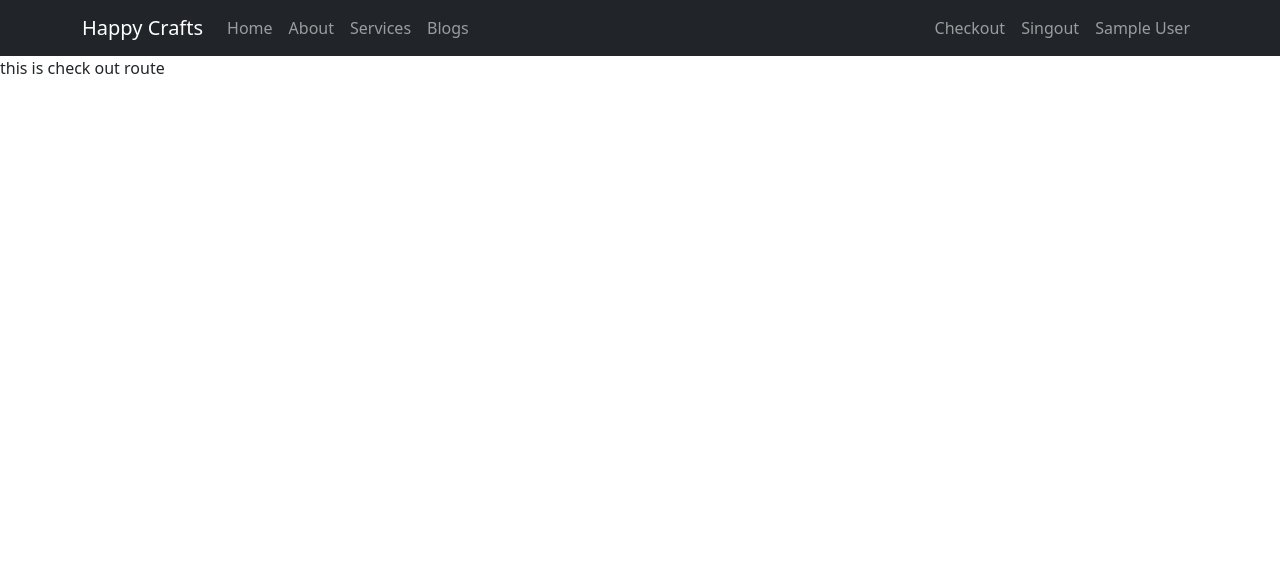
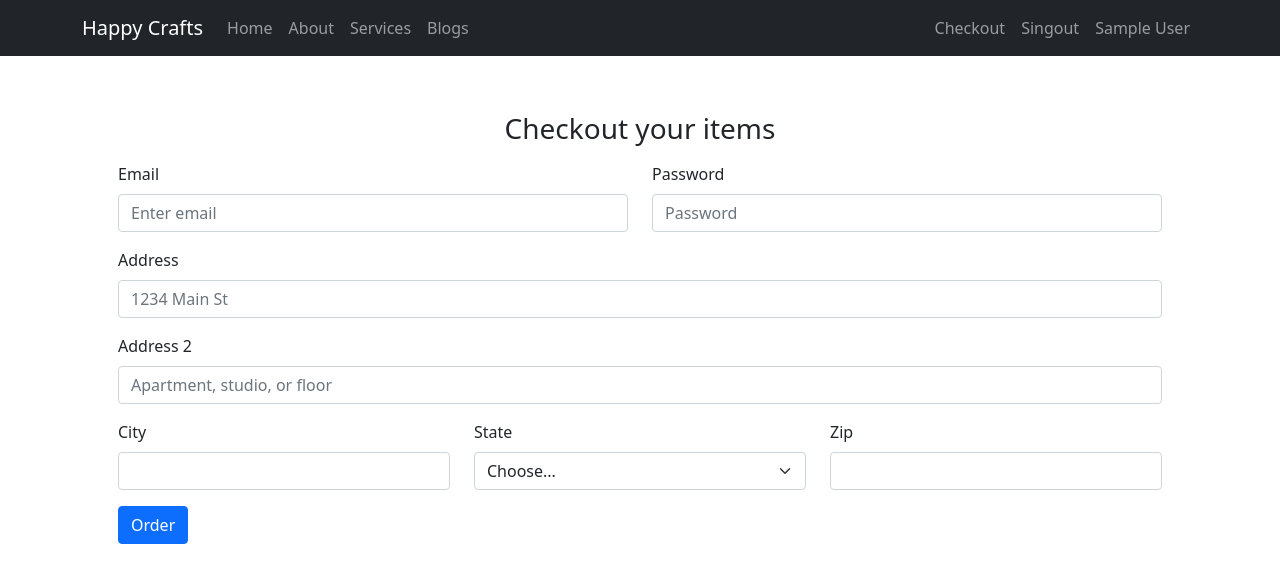
Before and after one commit to jabin34/HappyCraft, a React (Create React App) app in the folder homefoodi/: page /checkout in a window 1280 px wide. Shown: the top 582 px of the page. Built offline with nearby package versions, Linux system fonts and the light colour scheme; no server answers; sample sign-in values are in the browser's storage.

Commit message:
checkout form done

```diff
--- a/homefoodi/src/App.js
+++ b/homefoodi/src/App.js
@@ -11,6 +11,7 @@
 import Register from './components/Register/Register';
 import RequiredAuth from './components/RequiredAuth/RequiredAuth';
 import Services from './components/Service/Services';
+import Thank from './components/Thankpage/Thank';
 import Header from './Shared/Header/Header';
 
 function App() {
@@ -26,6 +27,7 @@
         <Route path='/checkout' element={<RequiredAuth><Checkout/></RequiredAuth>}></Route>
         <Route path='/login' element={<Login/>}></Route>
         <Route path='/register' element={<Register/>}></Route>
+        <Route path='/thank' element={<Thank/>}></Route>
         <Route path='*' element={<NotFound/>}></Route>
      </Routes>
     </div>
--- a/homefoodi/src/components/Checkout/Checkout.js
+++ b/homefoodi/src/components/Checkout/Checkout.js
@@ -1,21 +1,76 @@
 import React from 'react';
+import { Button, Col, Form, Row } from 'react-bootstrap';
 import { useAuthState } from 'react-firebase-hooks/auth';
-import { useLocation } from 'react-router-dom';
+
+import { useNavigate } from 'react-router-dom';
 import auth from '../../firebse.init';
 import Loading from '../Loading/Loading';
 
 const Checkout = () => {
     const [user,loading] =useAuthState(auth);
-    const location = useLocation();
+    const navigate = useNavigate();
     if(loading){
         return<Loading/>;
     }
     if(user){
 
     }
+
+
+    const thankpage =()=> {
+     navigate('/thank');
+    }
     return (
-        <div>
-            this is check out route
+        <div className='container p-5 mx-auto'>
+            <h3 className='text-center p-2'>Checkout your items</h3>
+           <Form onSubmit={thankpage}>
+  <Row className="mb-3">
+    <Form.Group as={Col} controlId="formGridEmail">
+      <Form.Label>Email</Form.Label>
+      <Form.Control type="email" placeholder="Enter email" />
+    </Form.Group>
+
+    <Form.Group as={Col} controlId="formGridPassword">
+      <Form.Label>Password</Form.Label>
+      <Form.Control type="password" placeholder="Password" />
+    </Form.Group>
+  </Row>
+
+  <Form.Group className="mb-3" controlId="formGridAddress1">
+    <Form.Label>Address</Form.Label>
+    <Form.Control placeholder="1234 Main St" />
+  </Form.Group>
+
+  <Form.Group className="mb-3" controlId="formGridAddress2">
+    <Form.Label>Address 2</Form.Label>
+    <Form.Control placeholder="Apartment, studio, or floor" />
+  </Form.Group>
+
+  <Row className="mb-3">
+    <Form.Group as={Col} controlId="formGridCity">
+      <Form.Label>City</Form.Label>
+      <Form.Control />
+    </Form.Group>
+
+    <Form.Group as={Col} controlId="formGridState">
+      <Form.Label>State</Form.Label>
+      <Form.Select defaultValue="Choose...">
+        <option>Choose...</option>
+        <option>...</option>
+      </Form.Select>
+    </Form.Group>
+
+    <Form.Group as={Col} controlId="formGridZip">
+      <Form.Label>Zip</Form.Label>
+      <Form.Control />
+    </Form.Group>
+  </Row>
+
+
+  <Button variant="primary" type="submit">
+    Order
+  </Button>
+</Form>
         </div>
     );
 };
--- /dev/null
+++ b/homefoodi/src/components/Thankpage/Thank.js
@@ -0,0 +1,11 @@
+import React from "react";
+
+const Thank = () => {
+  return (
+    <div className="d-flex mx-auto p-5 justify-content-center mt-5">
+      <h1 className="text-center">Thanks for Ordering</h1>
+    </div>
+  );
+};
+
+export default Thank;
```
